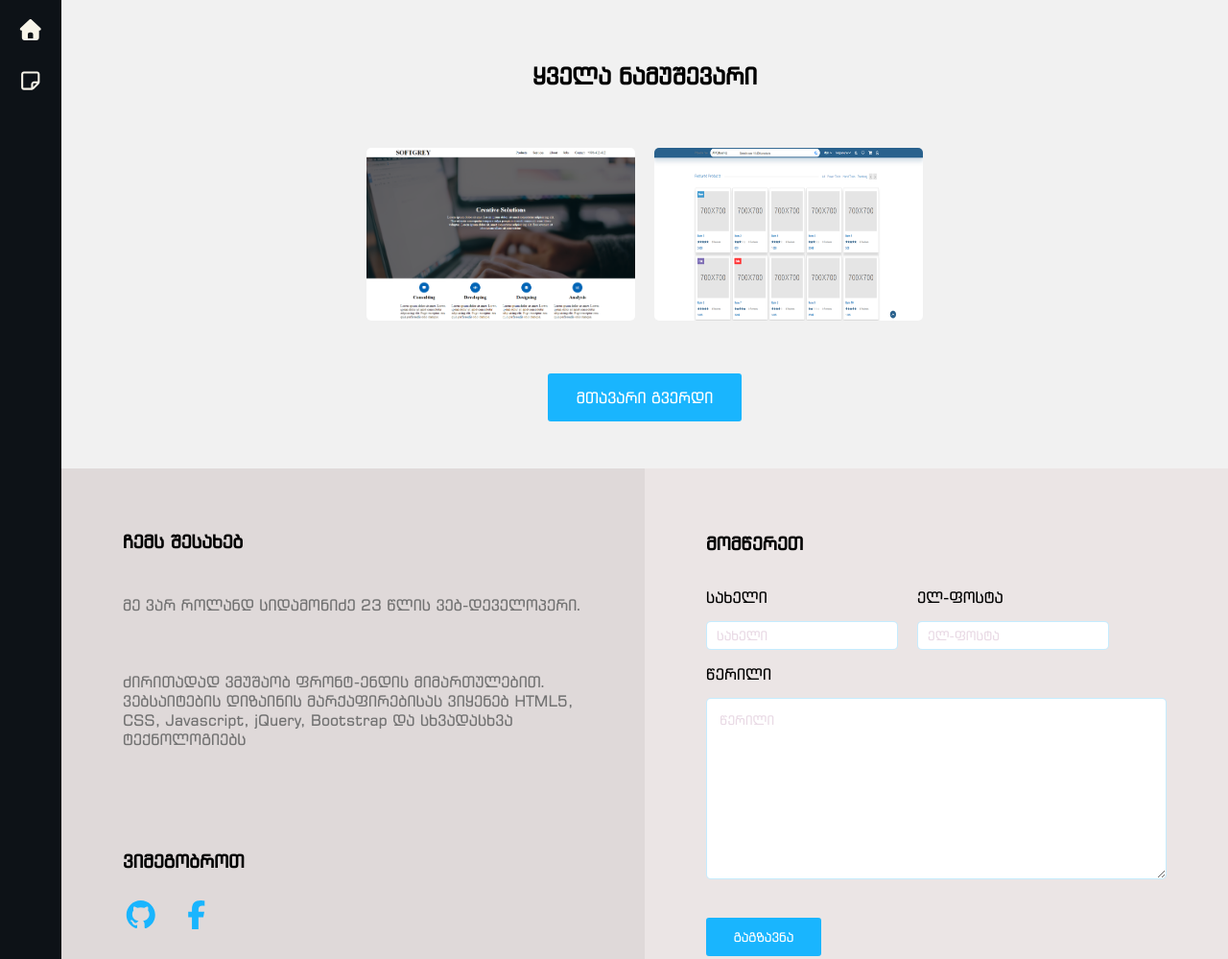
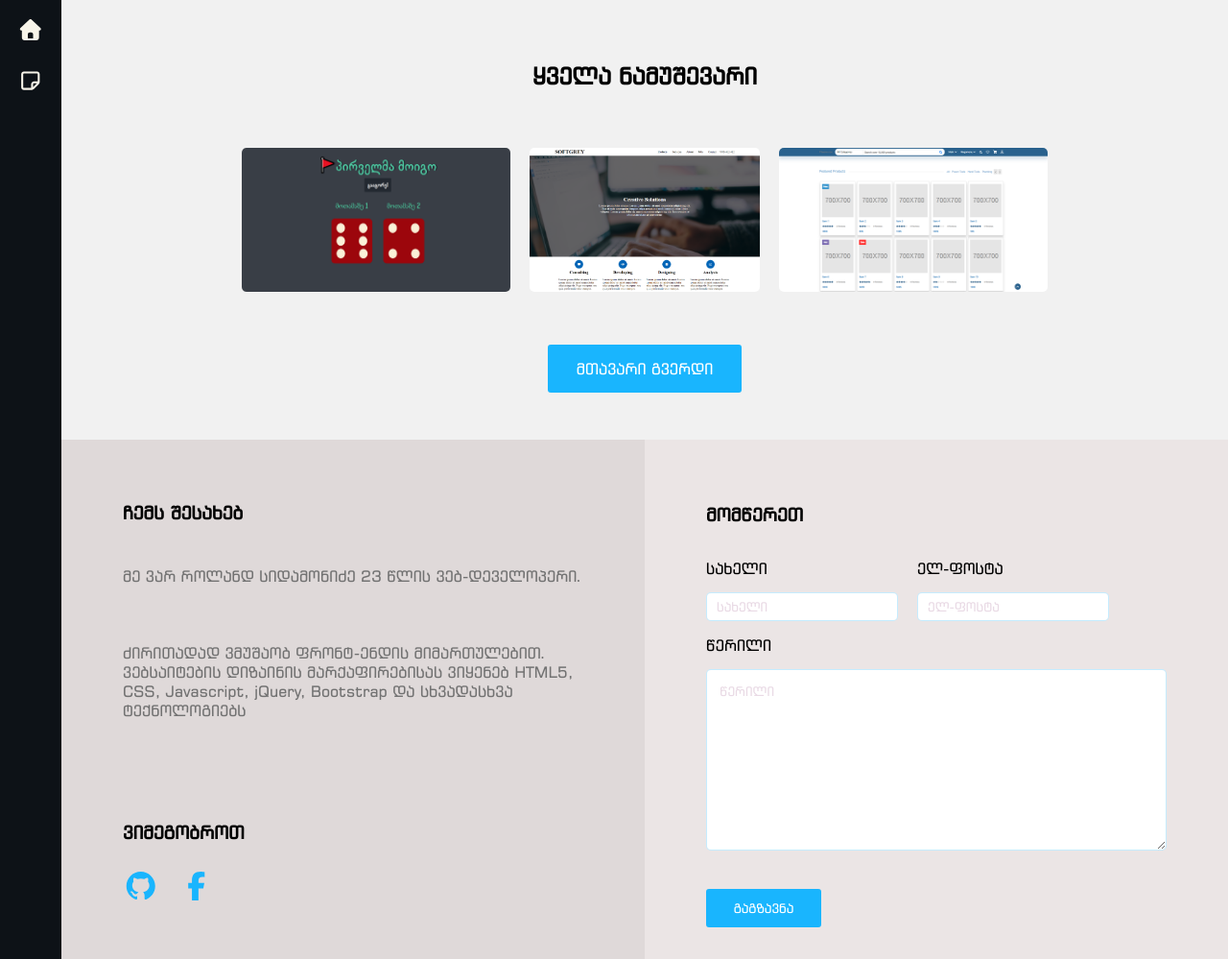
Before and after one commit to Rolisidamonidze/Portfolio-Website, a plain HTML site: page gallery.html in a window 1280 px wide. Shown: the top 999 px of the page at 96% size. Drawn offline with Linux system fonts and the light colour scheme.

Commit message:
add dice project

```diff
--- a/gallery.html
+++ b/gallery.html
@@ -22,6 +22,7 @@
           <h2>ყველა ნამუშევარი</h2>
         </header>
         <div class="content flex">
+          <div><a href="https://github.com/Rolisidamonidze/Dice-Roll-Game"><img src="Dicee.png" alt=""/></a></div>
           <div><a href="https://rolisidamonidze.github.io/Web-Designs/Design-001/index.html"><img src="work1.png" alt=""/></a></div>
           <div><a href="https://rolisidamonidze.github.io/Web-Designs/E-commerce%20Website/"><img src="work2.png" alt=""/></a></div>
         </div>
--- a/main.css
+++ b/main.css
@@ -98,8 +98,8 @@ body {
   flex-wrap: wrap;
 }
 .content div {
-  width: 280px;
-  height: 180px;
+  max-width: 280px;
+  height: 150px;
   overflow: hidden;
   margin: 10px;
   border-radius: 5px;
```
Also changed, not shown: index.html (+1 -0 lines), Dicee.png (added).
